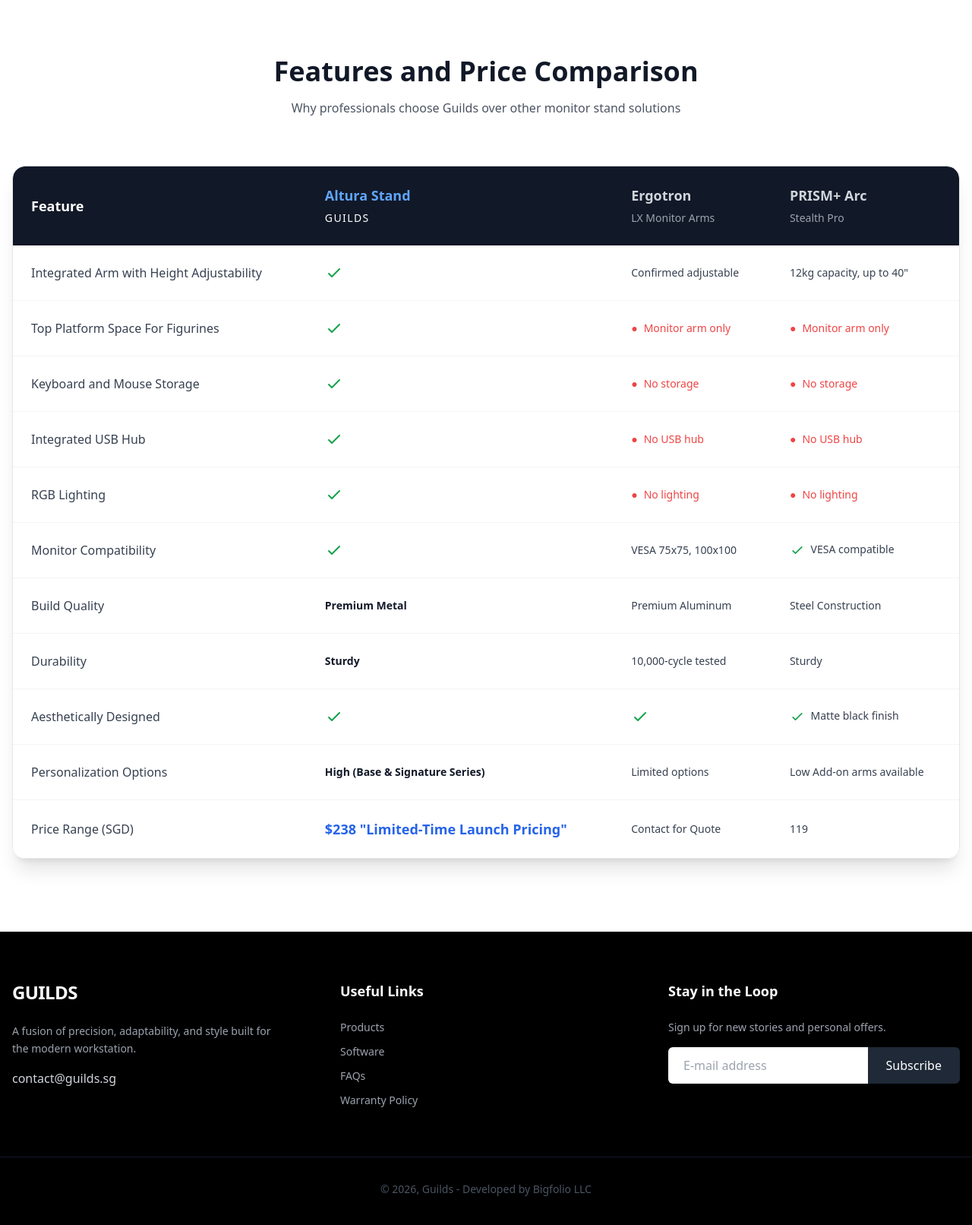
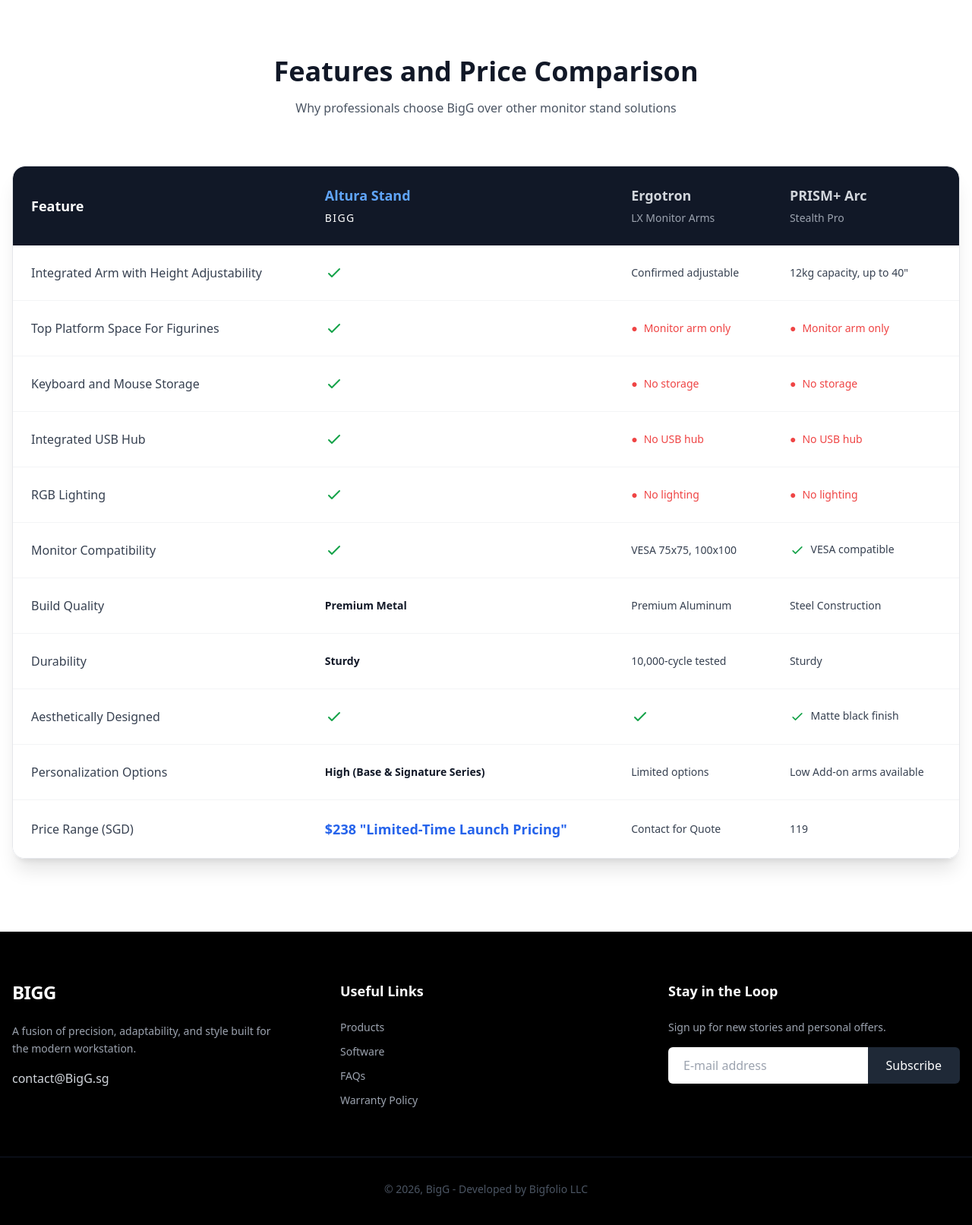
Before and after one commit to CrystalRush1903/CrystalDemoTest123, a plain HTML site: page index.html in a window 1280 px wide. Shown: the part 2580-4192 px from the top of the page at 76% size. Drawn offline with nearby package versions, Linux system fonts and the light colour scheme.

Commit message:
Update index.html

```diff
--- a/index.html
+++ b/index.html
@@ -3,7 +3,7 @@
 <head>
     <meta charset="UTF-8">
     <meta name="viewport" content="width=device-width, initial-scale=1.0">
-    <title>GUILDS.sg: Height Adjustable Monitor Stand VESA</title>
+    <title>BigG.sg: Height Adjustable Monitor Stand VESA</title>
 
     <!-- Tailwind CSS -->
     <script src="https://cdn.tailwindcss.com"></script>
@@ -357,7 +357,7 @@
     <section class="max-w-7xl mx-auto px-4 py-24 overflow-hidden">
         <div class="text-center mb-16" data-aos="fade-down">
             <h2 class="text-4xl font-bold mb-4">Features and Price Comparison</h2>
-            <p class="text-gray-600 max-w-2xl mx-auto">Why professionals choose Guilds over other monitor stand solutions</p>
+            <p class="text-gray-600 max-w-2xl mx-auto">Why professionals choose BigG over other monitor stand solutions</p>
         </div>
 
         <div class="overflow-x-auto rounded-2xl shadow-xl border border-gray-200 transform transition-all duration-500 hover:shadow-2xl hover:-translate-y-2" data-aos="zoom-in">
@@ -365,7 +365,7 @@
                 <thead>
                     <tr class="bg-gray-900 text-white">
                         <th class="p-6 font-bold text-lg rounded-tl-2xl">Feature</th>
-                        <th class="p-6 font-bold text-lg text-blue-400">Altura Stand<br><span class="text-white text-sm font-normal uppercase tracking-widest">Guilds</span></th>
+                        <th class="p-6 font-bold text-lg text-blue-400">Altura Stand<br><span class="text-white text-sm font-normal uppercase tracking-widest">BigG</span></th>
                         <th class="p-6 font-bold text-lg text-gray-300">Ergotron<br><span class="text-gray-400 text-sm font-normal">LX Monitor Arms</span></th>
                         <th class="p-6 font-bold text-lg text-gray-300 rounded-tr-2xl">PRISM+ Arc<br><span class="text-gray-400 text-sm font-normal">Stealth Pro</span></th>
                     </tr>
@@ -479,9 +479,9 @@
     <footer class="bg-black text-white py-16" data-aos="fade-up" data-aos-duration="1000">
         <div class="max-w-7xl mx-auto px-4 grid grid-cols-1 md:grid-cols-3 gap-12">
             <div data-aos="fade-right" data-aos-delay="200">
-                <h4 class="font-bold text-2xl mb-6 tracking-tight uppercase transform transition duration-300 hover:text-blue-500 cursor-default">Guilds</h4>
+                <h4 class="font-bold text-2xl mb-6 tracking-tight uppercase transform transition duration-300 hover:text-blue-500 cursor-default">BigG</h4>
                 <p class="text-gray-400 text-sm mb-4 leading-relaxed pr-8">A fusion of precision, adaptability, and style built for the modern workstation.</p>
-                <p class="text-gray-300 font-medium hover:text-white transition duration-300 cursor-pointer hover:translate-x-2 inline-block">contact@guilds.sg</p>
+                <p class="text-gray-300 font-medium hover:text-white transition duration-300 cursor-pointer hover:translate-x-2 inline-block">contact@BigG.sg</p>
             </div>
             <div data-aos="fade-up" data-aos-delay="300">
                 <h4 class="font-bold text-lg mb-6">Useful Links</h4>
@@ -502,7 +502,7 @@
             </div>
         </div>
         <div class="text-center text-gray-600 text-sm mt-16 border-t border-gray-900 pt-8">
-            &copy; 2026, Guilds - Developed by Bigfolio LLC
+            &copy; 2026, BigG - Developed by Bigfolio LLC
         </div>
     </footer>
 
```
